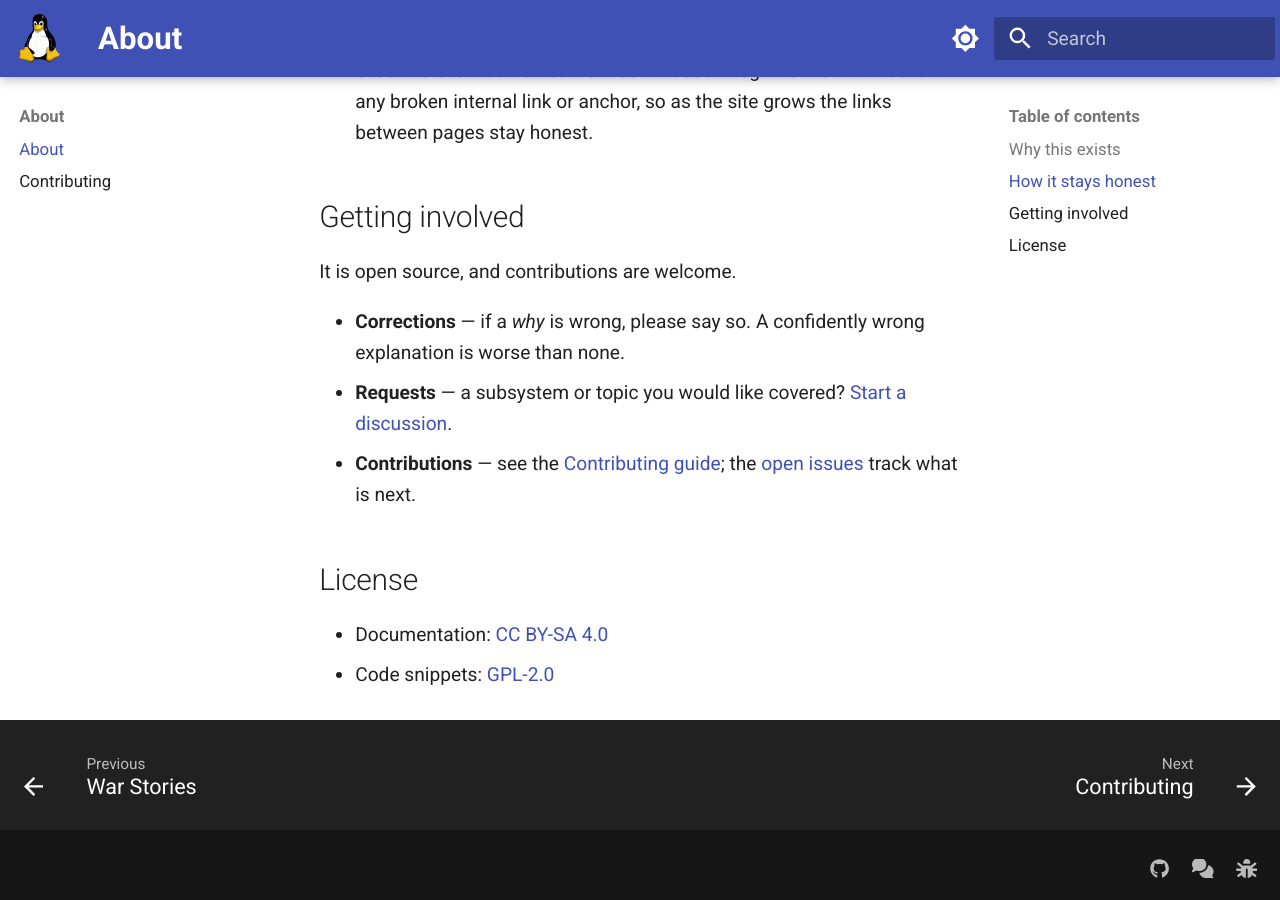
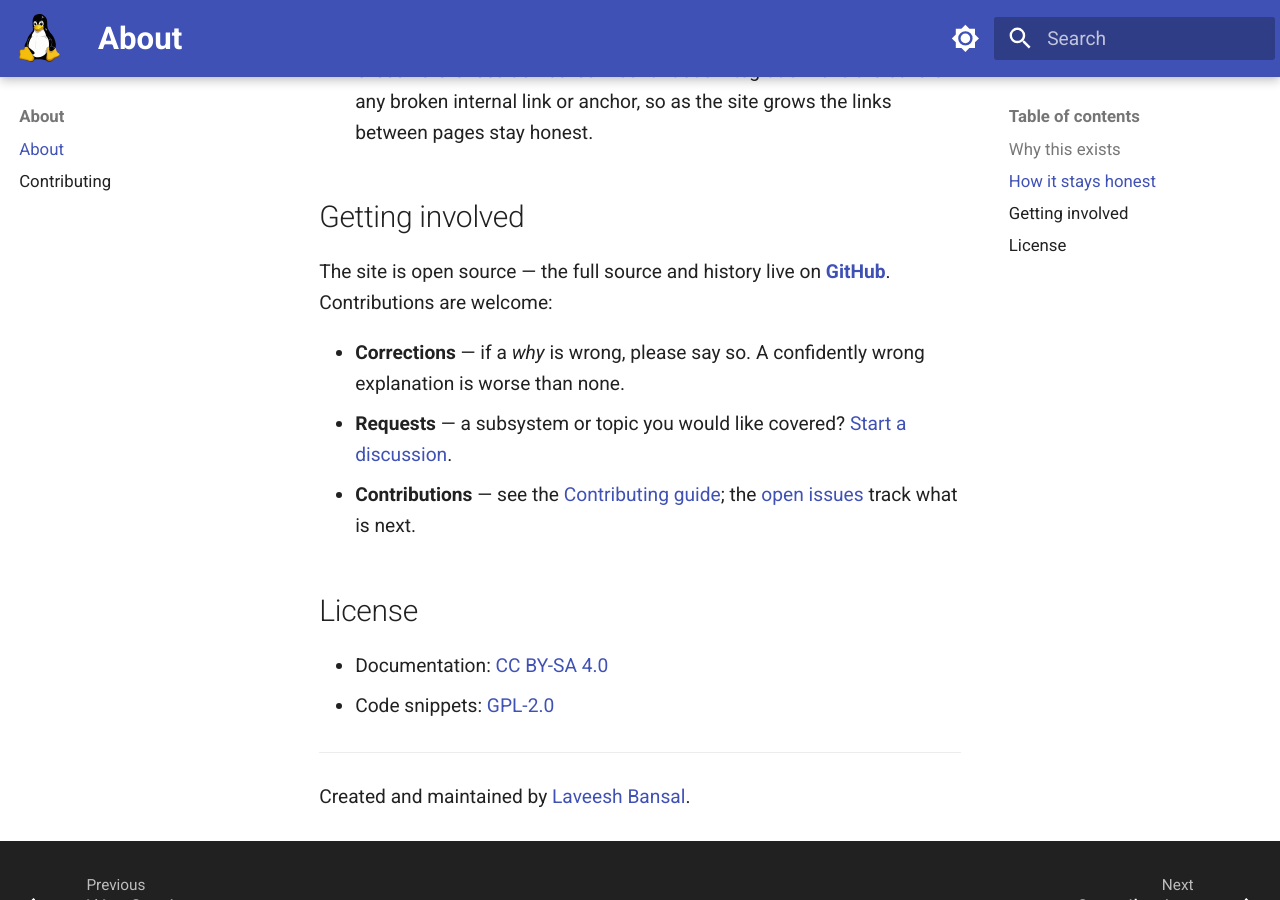
Before and after one commit to laveeshb/linux-kernel-internals, an MkDocs documentation site: the page built from docs/about.md, in a window 1280 px wide and 900 px high, scrolled down 1067 px. Built offline with MkDocs 1.6.1 and Material for MkDocs 9.7.7, drawn with Linux system fonts in a browser that asks for light colours.

Commit message:
About: surface the GitHub repo link and add a maintainer byline

```diff
--- a/docs/about.md
+++ b/docs/about.md
@@ -15,7 +15,7 @@ This site pulls that reasoning together and organizes it by subsystem, so you ca
 
 ## Getting involved
 
-It is open source, and contributions are welcome.
+The site is open source — the full source and history live on **[GitHub](https://github.com/laveeshb/linux-kernel-internals)**. Contributions are welcome:
 
 - **Corrections** — if a *why* is wrong, please say so. A confidently wrong explanation is worse than none.
 - **Requests** — a subsystem or topic you would like covered? [Start a discussion](https://github.com/laveeshb/linux-kernel-internals/discussions).
@@ -25,3 +25,7 @@ It is open source, and contributions are welcome.
 
 - Documentation: [CC BY-SA 4.0](https://github.com/laveeshb/linux-kernel-internals/blob/main/LICENSE-CC-BY-SA-4.0)
 - Code snippets: [GPL-2.0](https://github.com/laveeshb/linux-kernel-internals/blob/main/LICENSE-GPL-2.0)
+
+---
+
+Created and maintained by [Laveesh Bansal](https://github.com/laveeshb).
```
